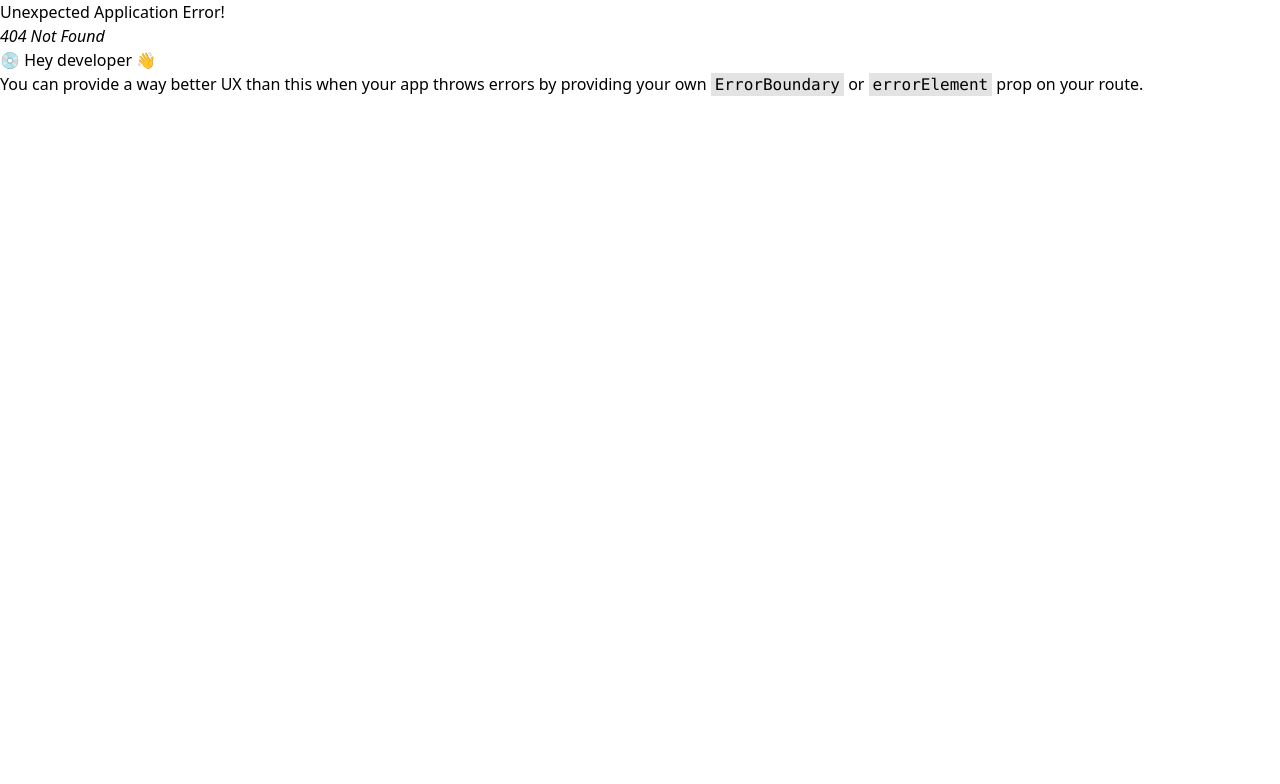
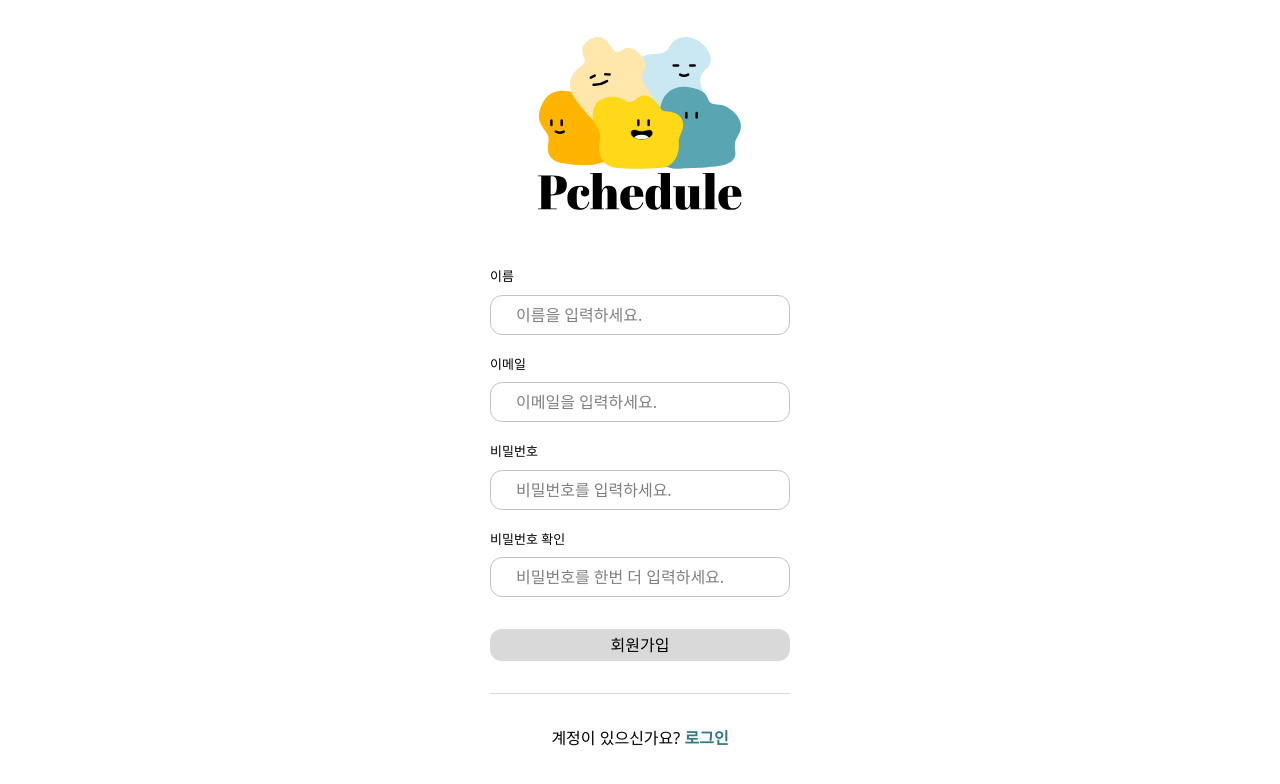
Before and after one commit to oz-main-fe-12-team4/oz_pchedule_fe, a React (Vite) app: page /signin in a window 1280 px wide. Before the commit this address had no page. Shown: the top 784 px of the page. Built offline with nearby package versions, Linux system fonts and the light colour scheme.

Commit message:
[chore] 로고 추가 및 로그인페이지 이동

```diff
--- a/src/main.jsx
+++ b/src/main.jsx
@@ -3,6 +3,7 @@ import { createRoot } from "react-dom/client";
 import App from "./App";
 import "./index.css";
 import Login from "./pages/Login";
+import Signin from "./pages/Signin";
 
 let router = createBrowserRouter([
   {
@@ -13,6 +14,10 @@ let router = createBrowserRouter([
     path: "/login",
     Component: Login,
   },
+  {
+    path: "/signin",
+    Component: Signin,
+  },
 ]);
 
 createRoot(document.getElementById("root")).render(
--- a/src/pages/Signin.jsx
+++ b/src/pages/Signin.jsx
@@ -1,7 +1,7 @@
 import { useState } from "react";
 import Input from "../components/Input";
 import { Link } from "react-router";
-// import logo from "../assets/Logo.svg";
+import logo from "../assets/Logo.svg";
 
 function Signin() {
   const [nameInputValue, setNameInputValue] = useState("");
@@ -15,7 +15,7 @@ function Signin() {
         name="login"
         className="flex flex-col justify-center items-center gap-5"
       >
-        {/* <img src={logo} alt="pchedule logo" className="w-[300px] scale-70" /> */}
+        <img src={logo} alt="pchedule logo" className="w-[300px] scale-70" />
         <div className="flex flex-col gap-1 justify-center items-start">
           <h2 className="text-[13px]">이름</h2>
           <Input
```
